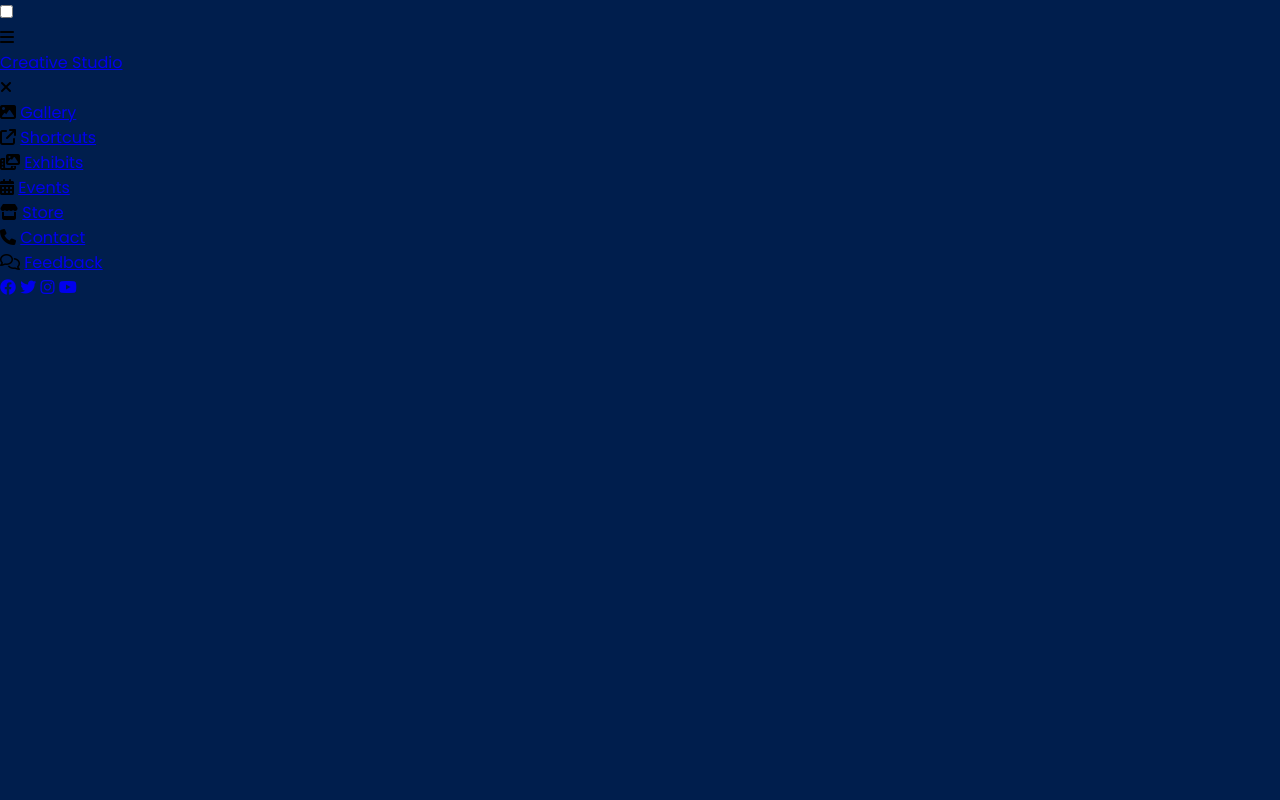
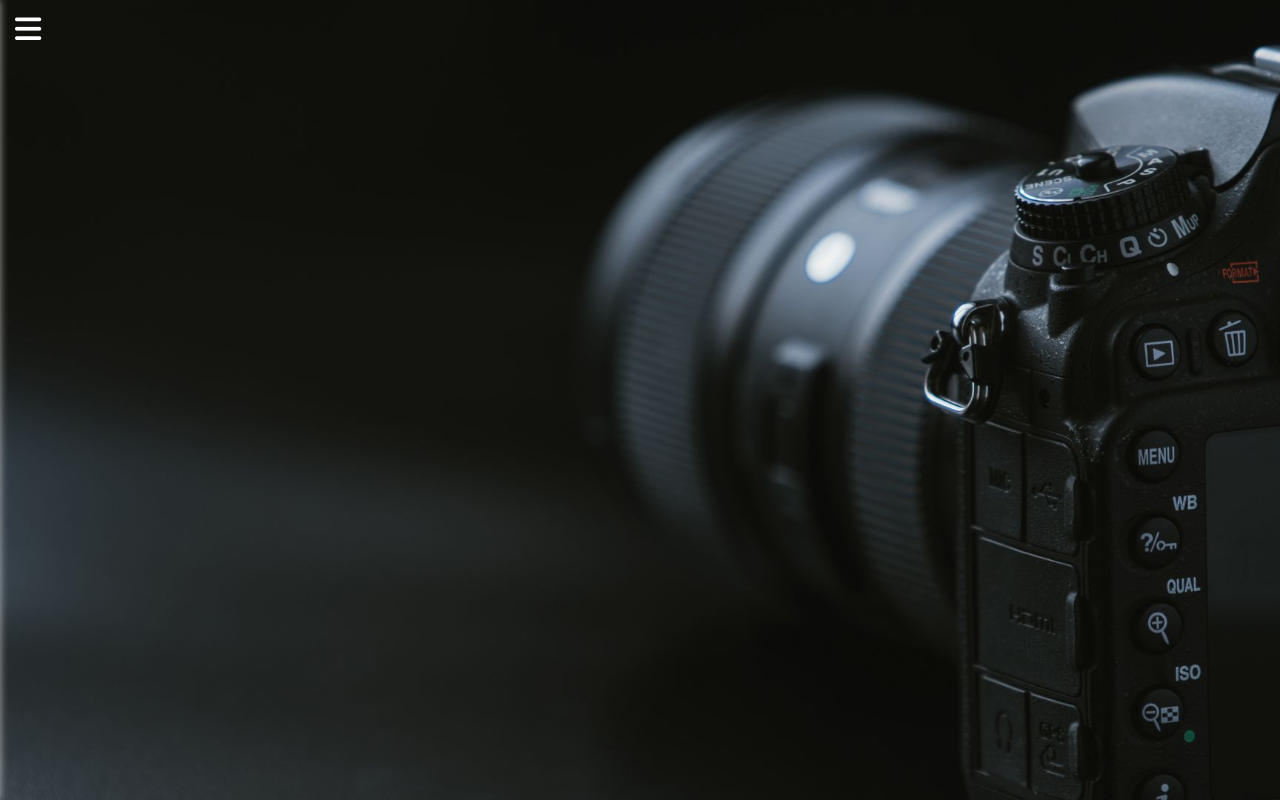
Before and after one commit to HARSH-4545/30days-Challenge, a plain HTML site: page studio.html in a window 1280 px wide. Drawn offline with Linux system fonts and the light colour scheme.

Commit message:
Add files via upload

```diff
--- a/style.css
+++ b/style.css
@@ -1,70 +1,108 @@
-*{
-    margin:0;
-    padding:0;
-    font-family: 'poppins',sans-serif;
-    box-sizing: border-box;
+* {
+    margin: 0;
+    padding: 0;
+    font-family: "Poppins", sans-serif;
 }
-body{
-    background-color:#001e4d ;
+.main_box{
+    background: url(photo.jpg);
+    height: 100vh;
+    background-size: cover;
 }
-.app{
-    background-color: #fff;
-    width: 90%;
-    max-width: 600px;
-    margin: 100px auto 0;
-    border-radius: 10px;
-    padding:30px;
+.btn_one{
+    color: white;
+    font-size: 30px;
+    font-weight: 700;
+    position: absolute;
+    left: 15px;
+    line-height: 60px;
+   }
+.sidebar_menu{
+    position: fixed;
+    left: -300px;
+    height: 100vh;
+    width: 300px;
+    background: rgba(236, 234, 234, 0.01);
+    box-shadow: 0 0px 8px rgba(255, 255, 255, 0.6);
+    transition: all 0.3s linear;
 }
-.app h1{
+.sidebar_menu .logo{
+    position: absolute;
+    width: 100%;
+    line-height: 60px;
+    box-shadow: 0 0px 8px rgba(255, 255, 255, 0.6);
+}
+.sidebar_menu .logo a{
+    position: absolute;
+    left: 50px;
+    color: white;
+    text-decoration: none;
+    font-weight: 500;
+    font-size: 20px;
+    font-family: cursive;
+}
+.sidebar_menu .btn_two{
+    color:grey;
     font-size: 25px;
-    color:#001e4d;
-    font-weight: 600;
-    border-bottom: 1px solid #333;
-    padding-bottom: 30px;
-}
-.quiz{
-    padding: 20px 0;
-}
-.quiz h2{
-    font-size: 18px;
-    color: #001e4d;
-    font-weight: 600;
-}
-.btn{
-    background: #fff;
-    color: #222;
-    font-weight: 500;
-    width: 100%;
-    border: 1px solid #222;
-    padding: 10px;
-    margin: 10px 0;
-    text-align: left;
-    border-radius: 4px;
+    line-height: 60px;
+    position: absolute;
+    left: 270px;
+    /* opacity: 0; */
     cursor: pointer;
 }
-.btn:hover:not([disabled]){
-    background: #222;
-    color: #fff;
+.sidebar_menu .menu{
+
+    position: absolute;
+    width: 85%;
+    left: 30px;
+    top: 80px;
 }
-.btn:disabled{
-cursor: no-drop;
+.sidebar_menu .menu li{
+    padding: 14px 20px;
+    margin-top: 6px;
 }
-#next-btn{
-    background-color: #001e4d;
-    color: #fff;
-    font-weight: 500;
-    width: 150px;
-    border:0;
-    padding: 10px;
-    margin: 20px auto 0;
-    border-radius: 4px;
-    cursor: pointer;
+.sidebar_menu .menu i,a{
+    color: white;
+    text-decoration: none;
+    font-size: 16px;
+}
+.sidebar_menu .menu i{
+    padding-right: 8px;
+}
+.sidebar_menu .social_media{
+
+    position: absolute;
+    left: 25%;
+    bottom: 50px;
+}
+.sidebar_menu .social_media i{
+    padding: 8px;
+    color: white;
+    opacity: 0.5;
+
+}
+#check{
     display: none;
 }
-
-.correct{
-    background: #9aeabc;
+.sidebar_menu .menu li:hover{
+    box-shadow: 0 0px 4px rgba(255, 255, 255, 0.4);
 }
-.incorrect{
-    background: #ff9393;
+.btn_one :hover{
+    font-size: 40px;
 }
+.btn_two:hover{
+    font-size: 30px;
+    color: rgb(204, 27, 27);
+}
+.sidebar_menu .social_media i:hover{
+    opacity: 10;
+    transform:scale(1.5);
+}
+#check:checked ~ .sidebar_menu{
+    left: 0;
+}
+#check:checked~ .btn_one{
+    opacity: 0;
+}
+.sidebar_menu .menu li:hover{
+    transform: scale(1.1);
+}
```
